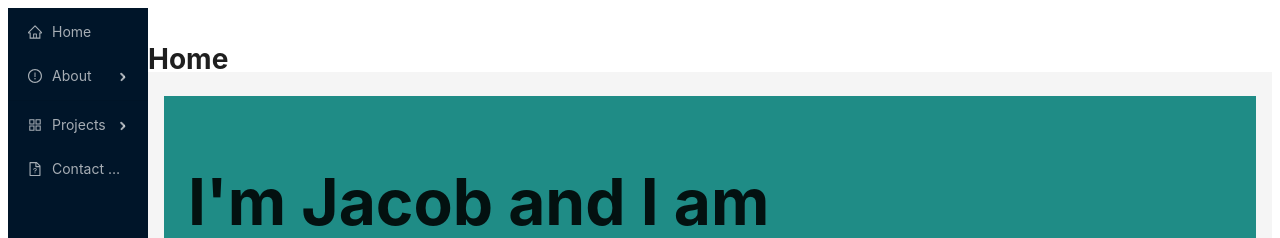
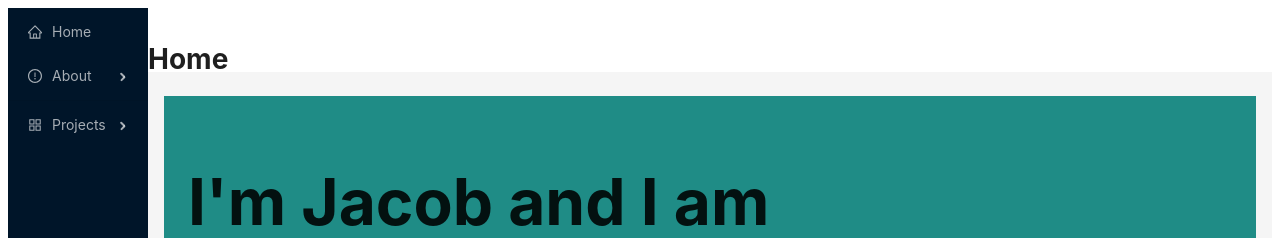
Before and after one commit to jalowe13/jacob-website, a Next.js app: page / in a window 1280 px wide. Shown: the top 238 px of the page. Built offline with nearby package versions, Linux system fonts and the light colour scheme.

Commit message:
Remove unfinished links except ML

```diff
--- a/components/AntLayout.js
+++ b/components/AntLayout.js
@@ -45,7 +45,7 @@ const items = [
   getItem('Home', '1', <HomeOutlined/>),
   getItem('About', 'h1', <ExclamationCircleOutlined />, [
     getItem('My Skills', '3', <CarryOutOutlined />),
-    getItem('My Resume', '4', <FileUnknownOutlined />)
+    //getItem('My Resume', '4', <FileUnknownOutlined />)
   ]),
   {
     type: 'divider',
@@ -54,14 +54,14 @@ const items = [
     getItem('Personal', 'h3', <SmileOutlined />, [
       getItem('Replicate', '5', <BgColorsOutlined />),
       getItem('TheOne SDL', '6', <GithubFilled/>),
-      getItem('VGB Unity', '7', <FileUnknownOutlined />)
+      //getItem('VGB Unity', '7', <FileUnknownOutlined />)
     ]),
     getItem('School', 'h4', <BookOutlined/>, [
       getItem('Comp Vision', '8', <EyeOutlined />),
       getItem('ML', '9', <FileUnknownOutlined />),
     ]),
   ]),
-  getItem('Contact Me', '10', <FileUnknownOutlined />)
+  //getItem('Contact Me', '10', <FileUnknownOutlined />)
 ];
 
 // Returning Menu Options
```
